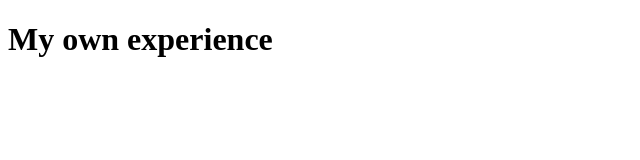
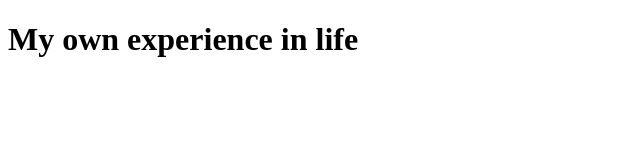
Before and after one commit to francoise2026dev/minipro1, a plain HTML site: page experience.html in a window 1280 px wide. Shown: the whole page, without its empty margins (0-640 px from the left). Drawn offline with Linux system fonts and the light colour scheme.

Commit message:
experience

```diff
--- a/experience.html
+++ b/experience.html
@@ -6,6 +6,6 @@
     <title>Document</title>
 </head>
 <body>
-    <h1>My own experience</h1>
+    <h1>My own experience in life</h1>
 </body>
 </html>
```
